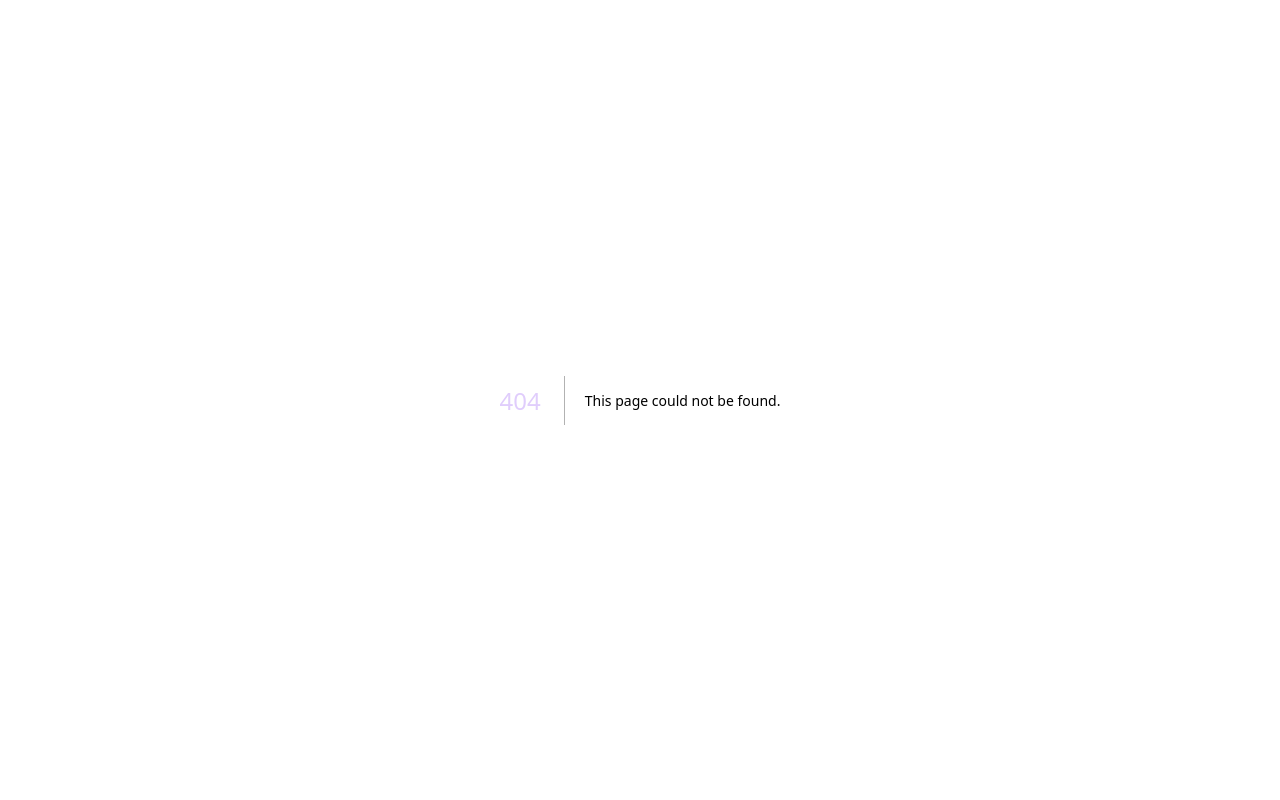
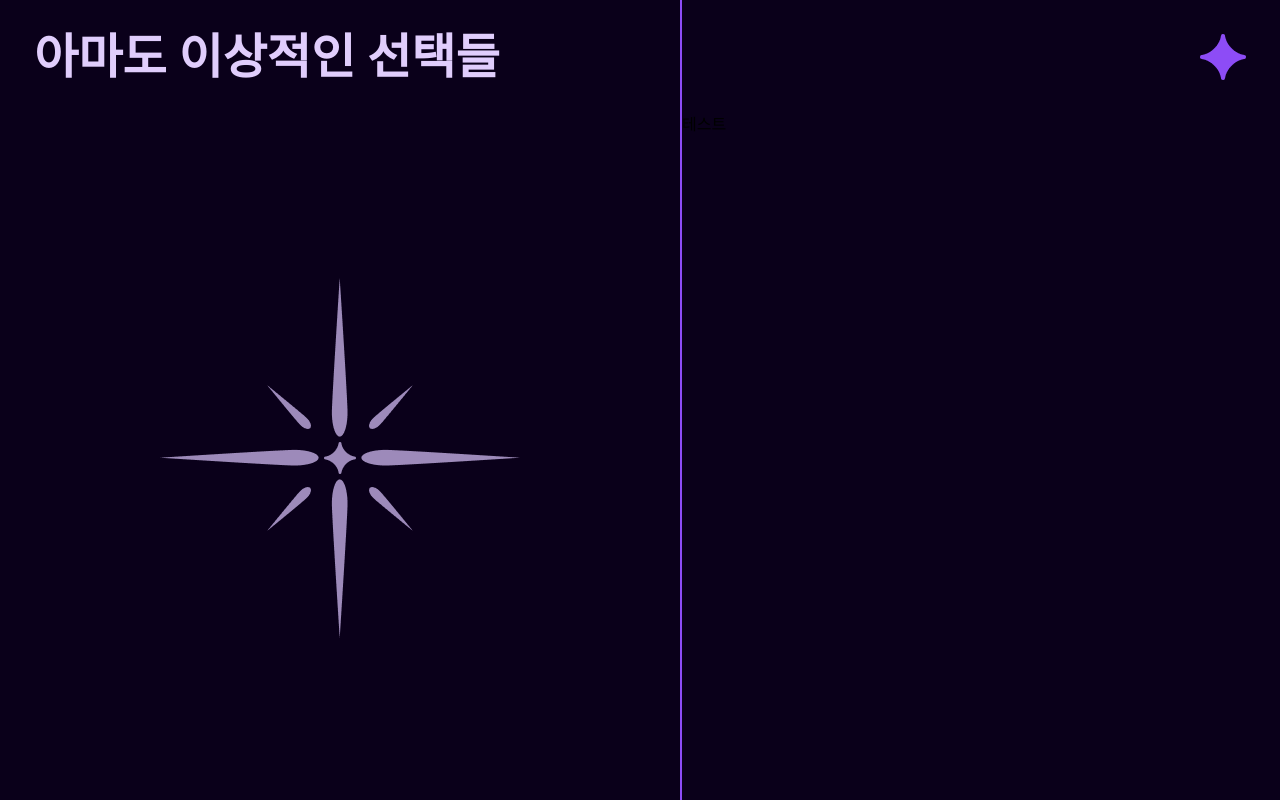
Before and after one commit to merryfraise/ideal_choice, a Next.js app: page /random/sort in a window 1280 px wide. Before the commit this address had no page. Built offline with nearby package versions, Linux system fonts and the light colour scheme; a web font is replaced by a local one.

Commit message:
🍒 feat: Sort page

```diff
--- /dev/null
+++ b/src/app/random/sort/page.tsx
@@ -0,0 +1,3 @@
+export default function Sort() {
+    return <div>테스트</div>
+}
```
